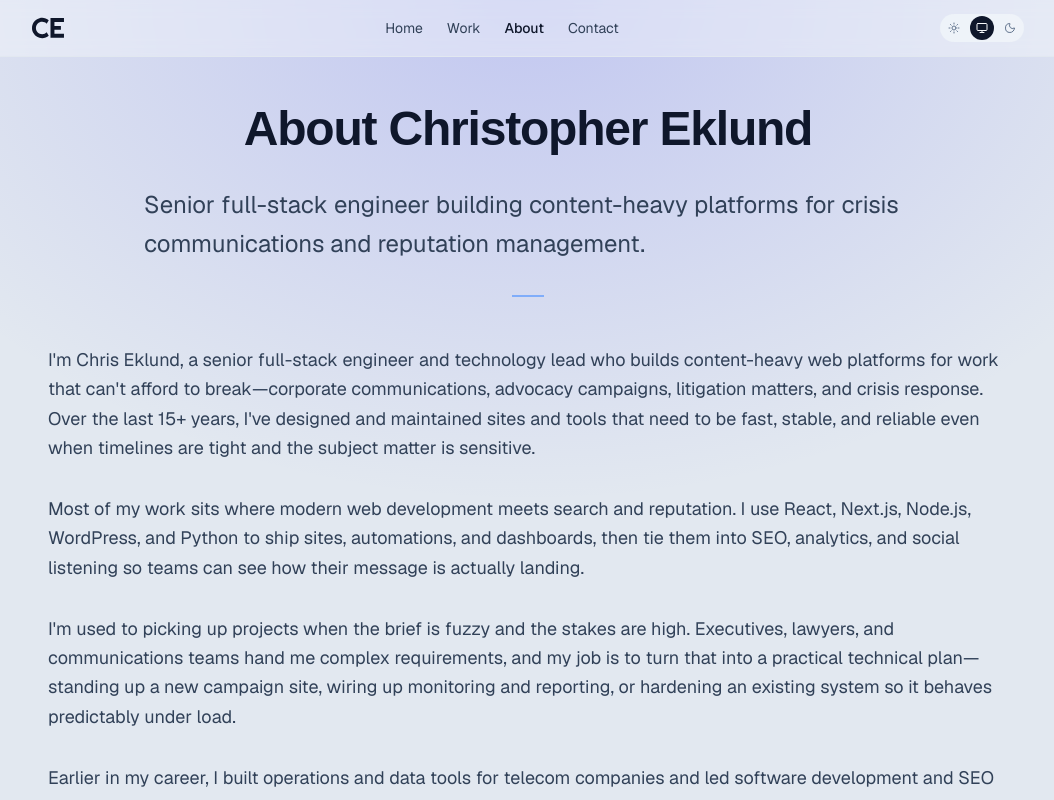
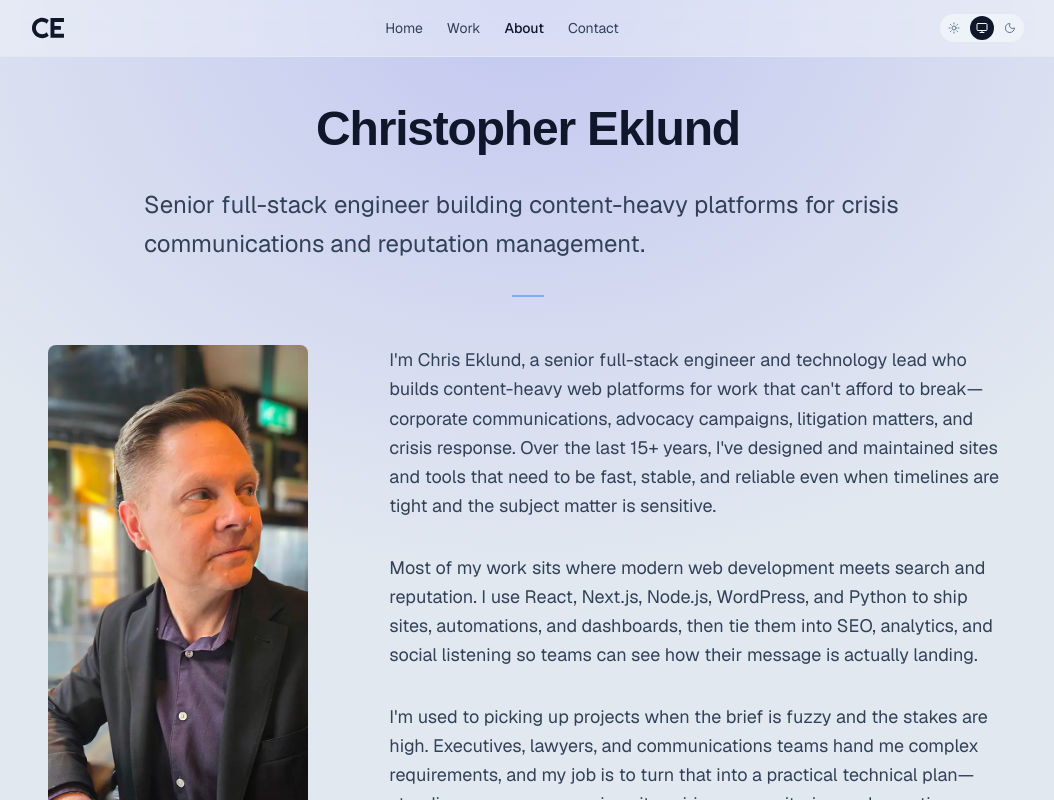
Before and after one commit to ceklund75/portfolio, a Next.js app: page /about in a window 1280 px wide. Shown: the top 800 px of the page, without its empty margins (112-1166 px from the left). Built offline with nearby package versions, Linux system fonts and the light colour scheme.

Commit message:
Add images to about page.

```diff
--- a/app/about/page.tsx
+++ b/app/about/page.tsx
@@ -1,5 +1,6 @@
 'use client'
 import type { ReactElement } from 'react'
+import Image from 'next/image'
 import { styles } from '@/lib/styles'
 import PageHeader from '@/components/layout/PageHeader'
 import { MotionSection, MotionDiv } from '@/components/motion'
@@ -9,15 +10,42 @@ export default function AboutPage(): ReactElement {
   return (
     <div className={`${styles.container}`}>
       <PageHeader
-        title="About Christopher Eklund"
+        title="Christopher Eklund"
         description="Senior full-stack engineer building content-heavy platforms for crisis communications and reputation management."
       />
-
+      <div className="flex flex-col gap-8 md:flex-row md:items-start">
+        <MotionDiv variants={fadeIn} className="md:hidden">
+          <Image
+            src="/Christopher-Eklund-mobile.webp"
+            alt="Christopher Eklund"
+            width={480}
+            height={480}
+            sizes="(max-width: 767px) 100vw, 0px"
+            className="h-auto w-full max-w-md rounded-lg object-cover"
+          />
+        </MotionDiv>
         <MotionSection
           initial="hidden"
           animate="visible"
           variants={staggerContainer}
-        className={`${[styles.section, styles.text.body].join(' ')}`}
+          className={'hidden md:block md:w-1/3'}
+        >
+          <MotionDiv variants={fadeIn}>
+            <Image
+              src={'/Christopher-Eklund.webp'}
+              alt="Christopher Eklund"
+              width={300}
+              height={650}
+              sizes="(max-width: 767px) 100vw, 300px"
+              className="h-auto w-full max-w-[260px] rounded-lg object-cover"
+            />
+          </MotionDiv>
+        </MotionSection>
+        <MotionSection
+          initial="hidden"
+          animate="visible"
+          variants={staggerContainer}
+          className={`${[styles.section, styles.text.body].join(' ')} space-y-4 md:w-2/3`}
         >
           <MotionDiv variants={fadeIn}>
             <p>
@@ -25,24 +53,25 @@ export default function AboutPage(): ReactElement {
               content-heavy web platforms for work that can't afford to break—corporate
               communications, advocacy campaigns, litigation matters, and crisis response. Over the
               last 15+ years, I've designed and maintained sites and tools that need to be fast,
-            stable, and reliable even when timelines are tight and the subject matter is sensitive.
+              stable, and reliable even when timelines are tight and the subject matter is
+              sensitive.
             </p>
           </MotionDiv>
           <MotionDiv variants={fadeIn}>
             <p>
               Most of my work sits where modern web development meets search and reputation. I use
               React, Next.js, Node.js, WordPress, and Python to ship sites, automations, and
-            dashboards, then tie them into SEO, analytics, and social listening so teams can see how
-            their message is actually landing.
+              dashboards, then tie them into SEO, analytics, and social listening so teams can see
+              how their message is actually landing.
             </p>
           </MotionDiv>
           <MotionDiv variants={fadeIn}>
             <p>
               I'm used to picking up projects when the brief is fuzzy and the stakes are high.
               Executives, lawyers, and communications teams hand me complex requirements, and my job
-            is to turn that into a practical technical plan—standing up a new campaign site, wiring
-            up monitoring and reporting, or hardening an existing system so it behaves predictably
-            under load.
+              is to turn that into a practical technical plan—standing up a new campaign site,
+              wiring up monitoring and reporting, or hardening an existing system so it behaves
+              predictably under load.
             </p>
           </MotionDiv>
           <MotionDiv variants={fadeIn}>
@@ -54,6 +83,7 @@ export default function AboutPage(): ReactElement {
             </p>
           </MotionDiv>
         </MotionSection>
+      </div>
 
       <MotionSection
         initial="hidden"
--- a/components/home/FeaturedProject.tsx
+++ b/components/home/FeaturedProject.tsx
@@ -18,7 +18,7 @@ export function FeaturedProject(): ReactElement {
       <header className="flex items-baseline justify-between">
         <h2 className="text-sm font-semibold tracking-tight">Featured Project</h2>
         <a href="/work" className={styles.link.tiny}>
-          View All
+          View all
         </a>
       </header>
 
--- a/components/home/ProjectListPreview.tsx
+++ b/components/home/ProjectListPreview.tsx
@@ -20,7 +20,7 @@ export function ProjectListPreview(): ReactElement {
       <header className="flex items-baseline justify-between">
         <h2 className="text-sm font-semibold tracking-tight">Other Work</h2>
         <Link href="/work" className={` ${styles.link.tiny} `}>
-          See All Projects
+          View all projects
         </Link>
       </header>
 
```
Also changed, not shown: public/Christopher-Eklund-mobile.webp (added), public/Christopher-Eklund.webp (added). Lines whose indentation alone changed are shown as unchanged.
